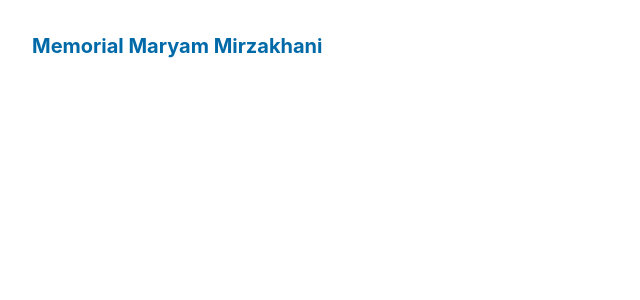
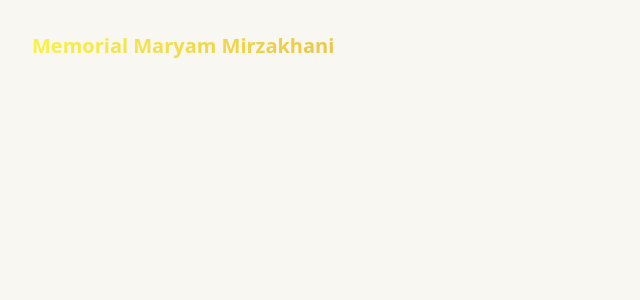
Before and after one commit to YaSaMaN-Za/Mirzakhani-Maryam-Memorial, a React (Vite) app: page / in a window 1280 px wide. Shown: the top 300 px of the page, without its empty margins (0-640 px from the left). Built offline with nearby package versions, Linux system fonts and the light colour scheme.

Commit message:
fix line endings

```diff
--- a/src/App.jsx
+++ b/src/App.jsx
@@ -1,10 +1,8 @@
 function App() {
-
   return (
-   <h1 className="p-8 text-xl text-sky-700 font-bold">
-Memorial Maryam Mirzakhani
-   </h1>
-  )
+<h1 className="p-8 text-xl font-bold bg-[linear-gradient(135deg,#fdfc47_0%,#e2b04c_40%,#c49a3f_70%,#ac8a3a_100%)] bg-clip-text text-transparent">      Memorial Maryam Mirzakhani
+    </h1>
+  );
 }
 
-export default App
+export default App;
--- a/src/index.css
+++ b/src/index.css
@@ -1,2 +1,144 @@
 @import "tailwindcss";
+
 @custom-variant dark (&:where(.dark, .dark *));
+
+:root {
+  --paper: #f9f7f2;
+  --surface: #ffffff;
+  --ink: #1d2130;
+  --muted: #4d576b;
+  --line: #ddd7c9;
+  --accent: #1d4f78;
+  --accent-soft: #e4edf4;
+  --gold: #7a4f11;
+  --on-accent: #ffffff;
+}
+
+.dark {
+  --paper: #0e121a;
+  --surface: #151b27;
+  --ink: #e9e7e5;
+  --muted: #a3adc0;
+  --line: #283246;
+  --accent: #86bde3;
+  --accent-soft: #172536;
+  --gold: #dcb671;
+  --on-accent: #0e121a;
+}
+
+@theme inline {
+    --font-serif: "Source Serif 4 Variable", Georgia, "Times New Roman", serif;
+    --font-sans: "Inter Variable", ui-sans-serif, system-ui, sans-serif;
+
+    --color-paper: var(--paper);
+    --color-surface: var(--surface);
+    --color-ink: var(--ink);
+    --color-muted: var(--muted);
+    --color-line: var(--line);
+    --color-accent: var(--accent);
+    --color-accent-soft: var(--accent-soft);
+    --color-gold: var(--gold);
+    --color-on-accent: var(--on-accent);
+}
+
+@layer base {
+    html {
+        scroll-padding-top: 5rem;
+        -webkit-text-size-adjust: 100%;
+    }
+
+    @media (prefers-reduced-motion: no-preference) {
+        html {
+            scroll-behavior: smooth;
+        }
+    }
+
+    body {
+        background-color: var(--paper);
+        color: var(--ink);
+        font-family: var(--font-sans);
+        line-height: 1.7;
+        -webkit-font-smoothing: antialiased;
+        transition: 0.35s ease;
+    }
+
+    ::selection {
+        background-color: var(--accent);
+        color: var(--on-accent);
+    }
+
+    :focus-visible {
+        outline: 2px solid var(--accent);
+        outline-offset: 3px;
+        border-radius: 4px;
+    }
+}
+
+@layer components {
+    .eyebrow {
+        font-size: 0.78rem;
+        font-weight: 600;
+        letter-spacing: 0.18em;
+        text-transform: uppercase;
+        color: var(--gold);
+    }
+
+    .skip-link {
+        position: fixed;
+        left: 1rem;
+        top: -4rem;
+        z-index: 100;
+        padding: 0.6rem 1rem;
+        border-radius: 0.5rem;
+        background: var(--accent);
+        color: var(--on-accent);
+        font-weight: 600;
+        transition: 0.2s ease;
+    }
+
+    .skip-link:focus {
+        top: 1rem;
+    }
+
+    .reveal {
+        opacity: 0;
+        transform: translateY(14px);
+        transition: 0.7s ease;
+        transition-delay:  var(--reveal-delay, 0ms);
+    }
+
+    .reveal[data-visible="true"] {
+        opacity: 1;
+        transform: none;
+    }
+
+    @keyframes disk-spin {
+        to {
+            transform: rotate(360deg);
+        }
+    }
+
+    .disk-spin {
+        animation: disk-spin 180s linear infinite;
+        transform-origin: center;
+    }
+}
+
+@media (prefers-reduced-motion: reduce) {
+    .reveal {
+        opacity: 1;
+        transform: none;
+        transition: none;
+    }
+
+    .disk-spin {
+        animation: none;
+    }
+
+    *,
+    *::before,
+    *::after {
+        transition-duration: 0.01ms !important;
+        scroll-behavior: auto !important;
+    }
+}
```
Also changed, not shown: 1 other file (tests, documents, lock files or other folders).
